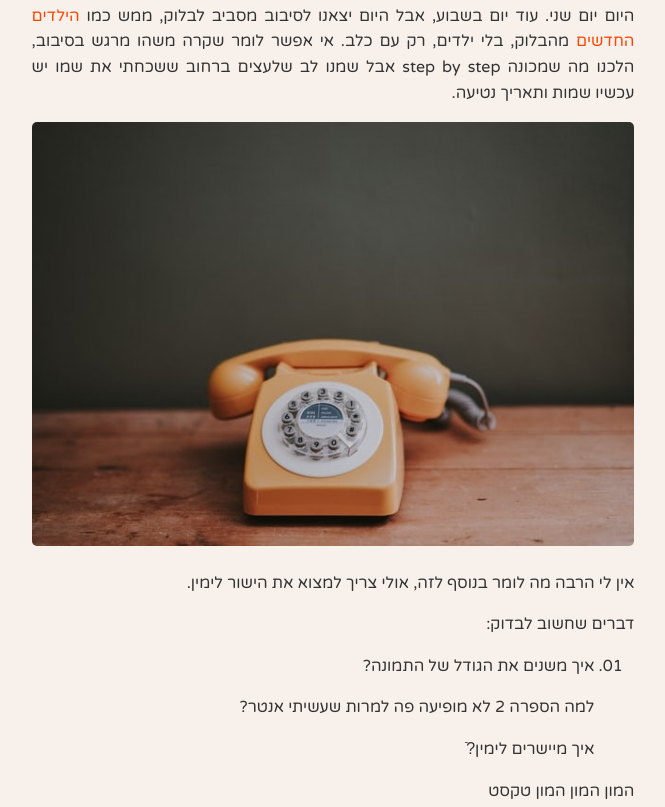
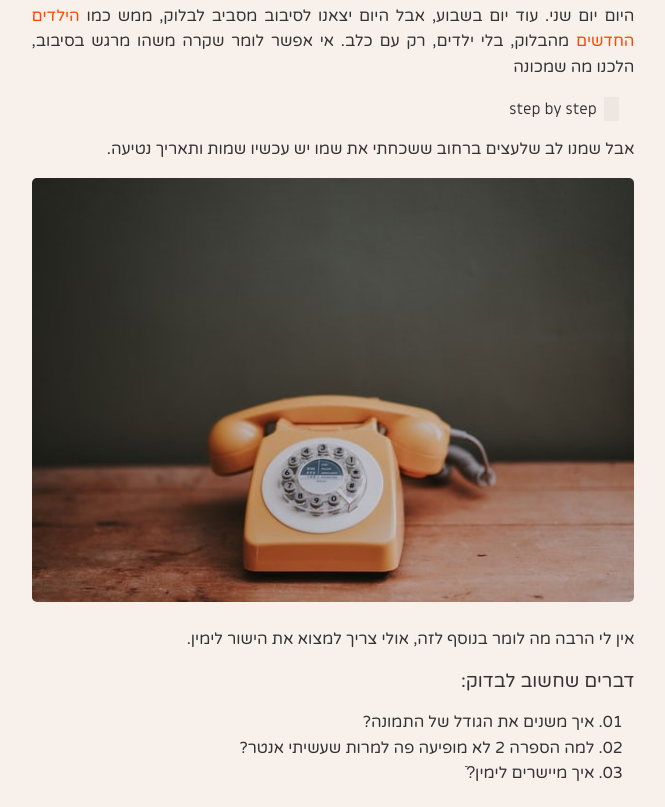
Before and after one commit to ironnysh/11ty-test, an Eleventy site: page src/thoughts/mondayblues.md in a window 1280 px wide. Shown: the part 276-1083 px from the top of the page, without its empty margins (307-972 px from the left). Built offline with nearby package versions, Linux system fonts and the light colour scheme; Eleventy itself is replaced by a stand-in of ours; files that its build step writes are made by us from their sources; what jsdom would draw is missing.

Commit message:
Update Thought “mondayblues”

```diff
--- a/src/thoughts/mondayblues.md
+++ b/src/thoughts/mondayblues.md
@@ -5,37 +5,29 @@
 summary: "גשם זלעפות ושיטוט ברחובות "
 date: 2020-05-11T19:24:41.004Z
 tags:
-  - ORD
+  - restaurants
 draft: true
 ---
-היום יום שני. עוד יום בשבוע, אבל היום יצאנו לסיבוב מסביב לבלוק, ממש כמו [הילדים החדשים](https://en.wikipedia.org/wiki/New_Kids_on_the_Block) מהבלוק, בלי ילדים, רק עם כלב. אי אפשר לומר שקרה משהו מרגש בסיבוב, הלכנו מה שמכונה step by step אבל שמנו לב שלעצים ברחוב ששכחתי את שמו יש עכשיו שמות ותאריך נטיעה.
+היום יום שני. עוד יום בשבוע, אבל היום יצאנו לסיבוב מסביב לבלוק, ממש כמו [הילדים החדשים](https://en.wikipedia.org/wiki/New_Kids_on_the_Block) מהבלוק, בלי ילדים, רק עם כלב. אי אפשר לומר שקרה משהו מרגש בסיבוב, הלכנו מה שמכונה
+
+>  step by step
+
+אבל שמנו לב שלעצים ברחוב ששכחתי את שמו יש עכשיו שמות ותאריך נטיעה.
 
 ![תמונה של עץ לא](/assets/images/uploads/contact.jpg "עץ אירופי של השנה טעות ")
 
 אין לי הרבה מה לומר בנוסף לזה, אולי צריך למצוא את הישור לימין.
 
-דברים שחשוב לבדוק:
+### דברים שחשוב לבדוק:
 
 1. איך משנים את הגודל של התמונה?
-
-   למה הספרה 2 לא מופיעה פה למרות שעשיתי אנטר?
-
-   איך מיישרים לימין?ֿ
+2. למה הספרה 2 לא מופיעה פה למרות שעשיתי אנטר?
+3. איך מיישרים לימין?ֿ
 
 המון המון המון טקסט
-
-
-
-
-
-
-
-
 
 ![עץ](/assets/images/uploads/tree.jpg "עצי")
 
 ופה גם יש המון המון טקסט.
 
-
-
-האודיסאה קצרה לעומת הטקסט.
+האודיסאה קצרה לעומת הטקסט הזה.
```
